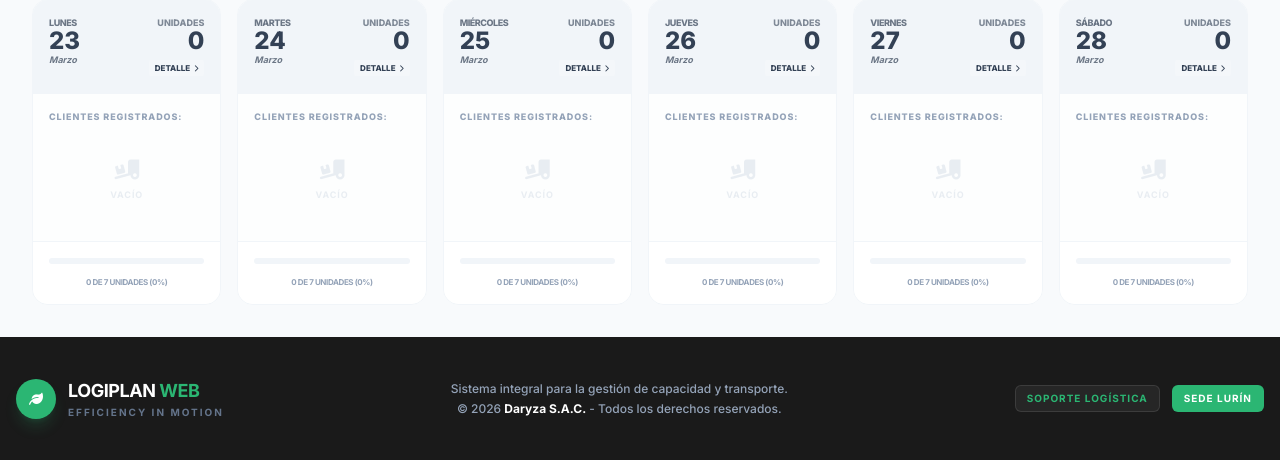
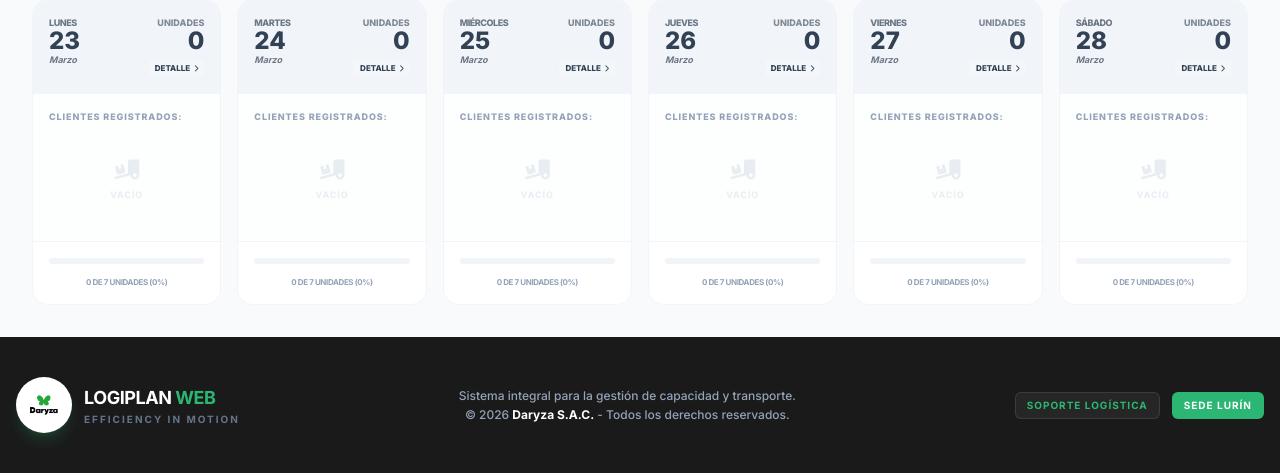
Before and after one commit to clozanoPE/LogiPlan, a Django app: page / in a window 1280 px wide. Shown: the part 989-1462 px from the top of the page. Run offline with Django 5.2, Linux system fonts and the light colour scheme; the visitor is signed in with stand-in values (Sample User, id 1); data that the repository does not hold is empty; some libraries are stand-ins or nearby versions.

Commit message:
Añadiendo logo de daryza al pie

```diff
--- a/core/settings.py
+++ b/core/settings.py
@@ -144,6 +144,8 @@ LOGOUT_REDIRECT_URL = 'login'
 LOGOUT_ON_GET = True
 #CSRF_TRUSTED_ORIGINS = ['https://logiplan-production.up.railway.app']
 
-STATIC_URL = '/static/'
 STATIC_ROOT = os.path.join(BASE_DIR, 'staticfiles')
 STATICFILES_STORAGE = 'whitenoise.storage.CompressedManifestStaticFilesStorage'
+STATIC_URL = 'static/'
+STATICFILES_DIRS = [os.path.join(BASE_DIR, 'static')]
+STATIC_ROOT = os.path.join(BASE_DIR, 'staticfiles')
--- a/core/templates/base.html
+++ b/core/templates/base.html
@@ -1,3 +1,4 @@
+{% load static %}
 <!DOCTYPE html>
 <html lang="es">
 <head>
@@ -172,14 +173,14 @@
         {% endblock %}
     </main>
 
-    <!-- Pie de Página Estilo Daryza Dark -->
    <footer class="bg-daryza-dark text-white py-10">
     <div class="max-w-7xl mx-auto px-4">
         <div class="flex flex-col md:flex-row justify-between items-center gap-8">
             <div class="flex items-center gap-3">
-                    <div class="w-10 h-10 bg-daryza-green rounded-full flex items-center justify-center shadow-lg shadow-daryza-green/20">
-                        <i class="fas fa-leaf text-white text-sm"></i>
+                <div class="w-14 h-14 bg-white rounded-full flex items-center justify-center shadow-lg shadow-daryza-green/20 overflow-hidden p-1">
+                    <img src="{% static 'img/logo.png' %}" alt="Logo Daryza" class="w-11 h-11 object-contain">
                 </div>
+
                 <div class="flex flex-col">
                     <span class="font-bold tracking-tight text-lg">LOGIPLAN <span class="text-daryza-green">WEB</span></span>
                     <span class="text-[10px] text-slate-500 font-bold uppercase tracking-[0.2em]">Efficiency in Motion</span>
--- a/planificacion/templates/planificacion/dashboard.html
+++ b/planificacion/templates/planificacion/dashboard.html
@@ -268,7 +268,7 @@
 </div>
 
 <script>
-    const REFRESH_SECONDS = 7000;
+    const REFRESH_SECONDS = 27000;
     let autoRefreshTimer;
 
     function togglePanel(panelId) {
--- a/planificacion/templates/planificacion/login.html
+++ b/planificacion/templates/planificacion/login.html
@@ -82,7 +82,7 @@
         </form>
 
         <p class="mt-8 text-center text-[10px] text-gray-400 uppercase tracking-widest font-semibold">
-            &copy; 2024 Daryza S.A.C. | Logística
+            &copy; 2026 Daryza S.A.C. | Área de Sistemas
         </p>
     </div>
 </body>
```
Also changed, not shown: static/img/logo.png (added), static/img/logo0.png (added), static/img/logo1.png (added). Lines whose indentation alone changed are shown as unchanged.
